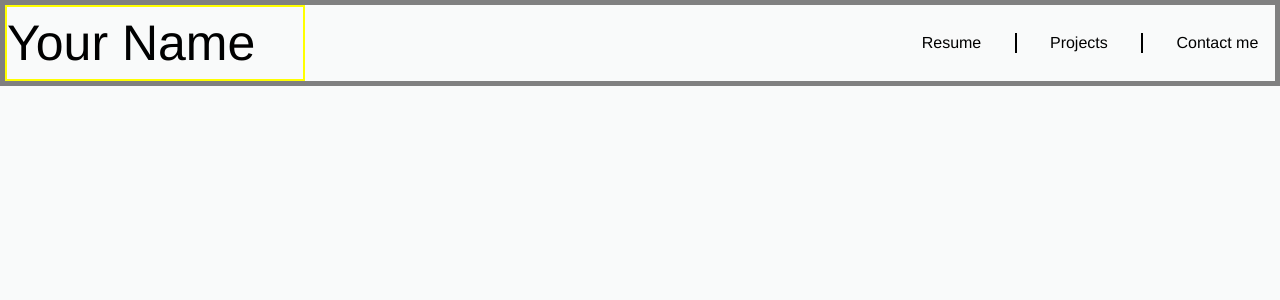
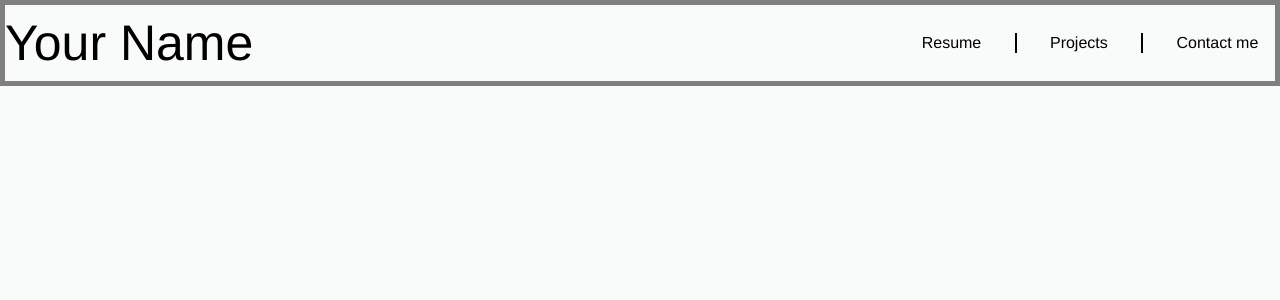
Before and after one commit to NagIbrahim/A-Profile, a React (Create React App) app: page / in a window 1280 px wide. Shown: the top 300 px of the page. Built offline with nearby package versions, Linux system fonts and the light colour scheme.

Commit message:
adjustt style

```diff
--- a/src/components/navbar.css
+++ b/src/components/navbar.css
@@ -23,7 +23,7 @@
    display: flex;
    align-items: center;
    justify-content: flex-start;
-    border:2px solid yellow;
+   /* border:2px solid yellow;*/
 
 }
 
```
